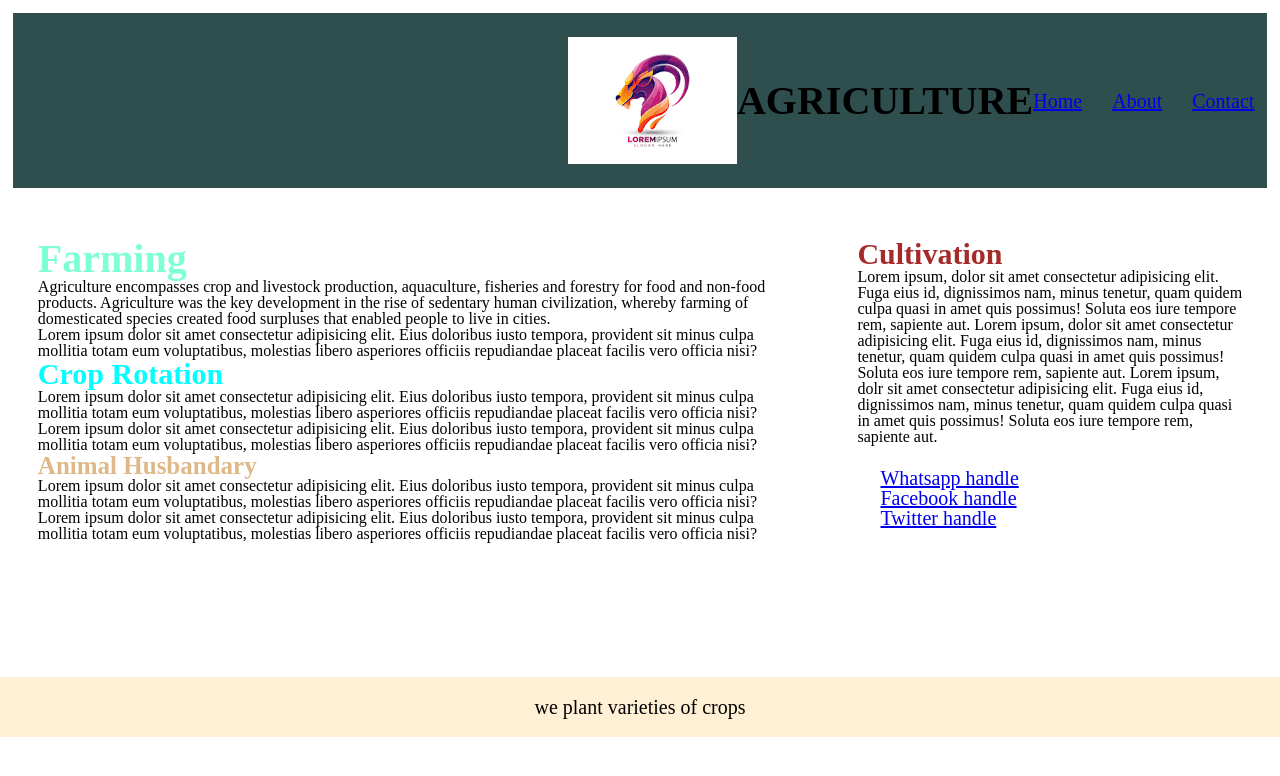
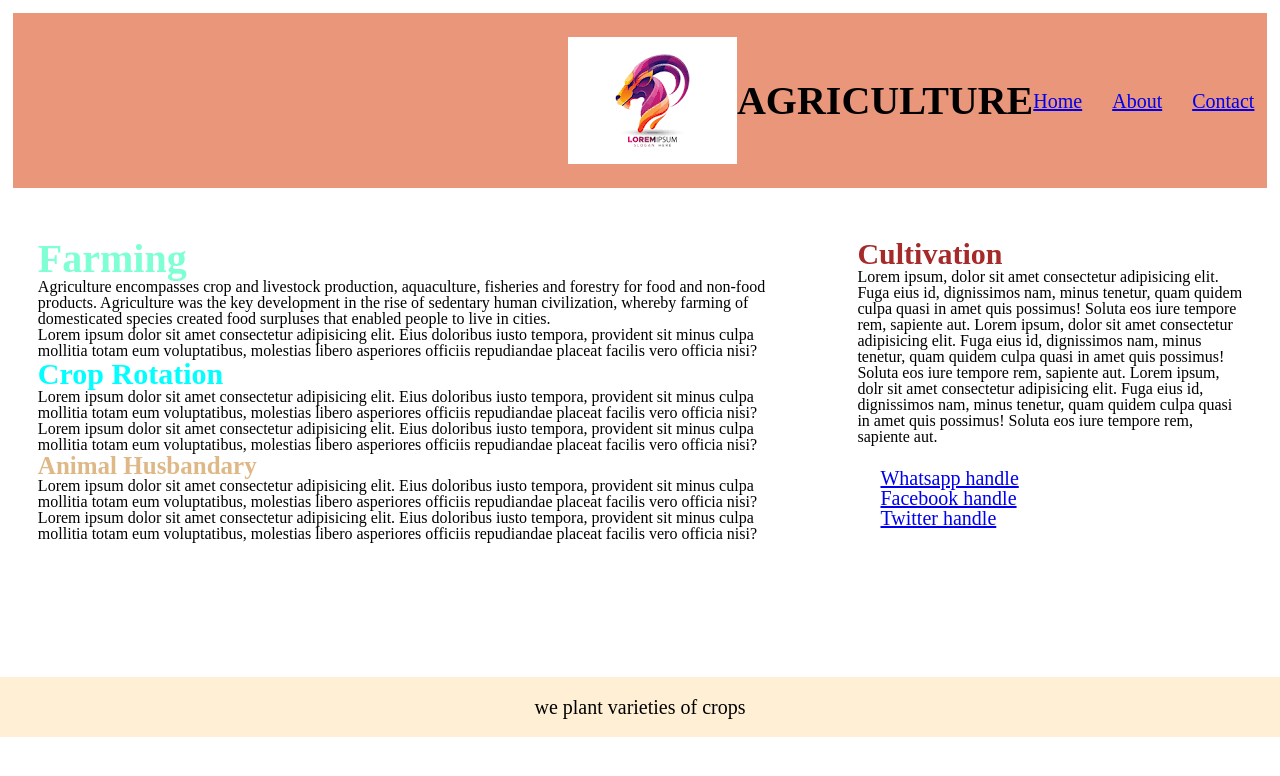
Before and after one commit to chidinmaamara/Lesson_3_task_3_Nwafor_Chidinma, a website: page index.html in a window 1280 px wide. Drawn offline with Linux system fonts and the light colour scheme.

Commit message:
corrected work

```diff
--- a/css/style.css
+++ b/css/style.css
@@ -65,7 +65,7 @@ h1{
 	font-size: 20px;
 }
 .container{
-	background-color:darkslategrey;
+	background-color:darksalmon;
 	justify-items:flex-end;
 	padding: 1%;
 	margin: 1%;
```
